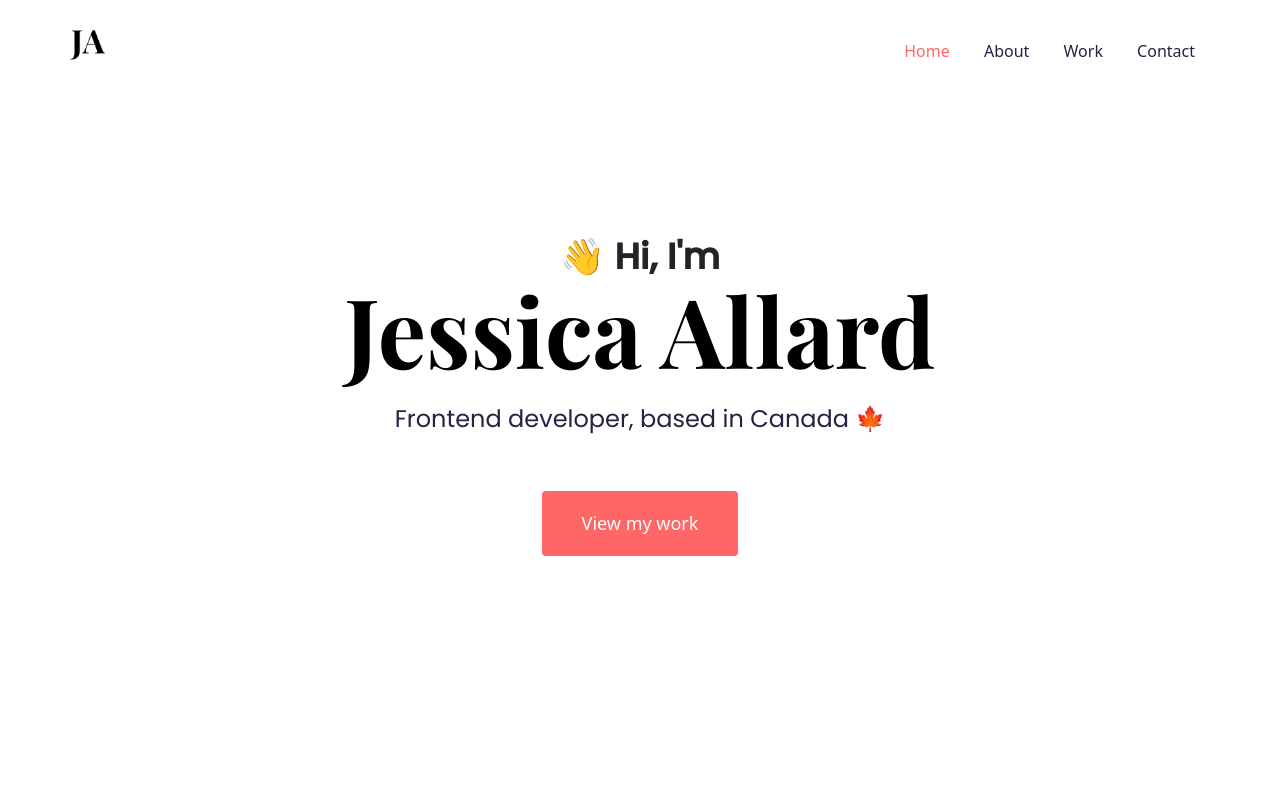
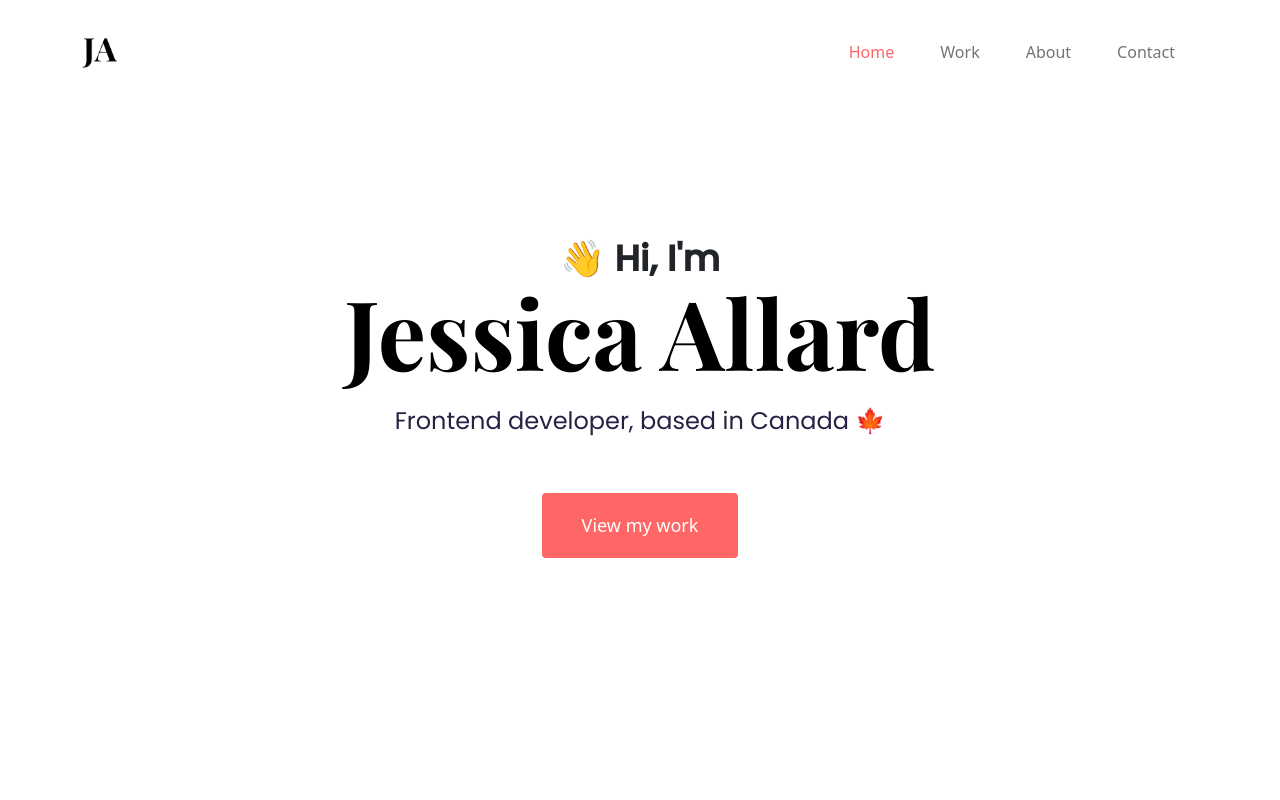
Before and after one commit to JessAM10/portfolio, a plain HTML site: page index.html in a window 1280 px wide. Shown: the top 800 px of the page. Drawn offline with nearby package versions, Linux system fonts and the light colour scheme.

Commit message:
Replaced navbar with bootstrap navbar

```diff
--- a/index.html
+++ b/index.html
@@ -30,20 +30,58 @@
   </head>
 
   <body>
-    <nav class="d-flex justify-content-between">
-      <a href="/">
-        <img src="/images/JA.png" alt="logo-placeholder" class="logo" />
-      </a>
-      <ul>
-        <li class="active">
-          <a href="/"> Home</a>
-        </li>
-        <li>
-          <a href="/about.html">About</a>
-        </li>
-        <li><a href="/work.html">Work</a></li>
-        <li><a href="/contact.html"> Contact</a></li>
-      </ul>
+    <nav class="navbar navbar-light bg-white navbar-expand-lg navbar-light">
+      <div class="container-fluid">
+        <a class="navbar-brand" href="/">
+          <img src="/images/JA.png" alt="logo" class="logo" />
+        </a>
+        <button
+          class="navbar-toggler"
+          type="button"
+          data-bs-toggle="collapse"
+          data-bs-target="#navbarNav"
+          aria-controls="navbarNav"
+          aria-expanded="false"
+          aria-label="Toggle navigation"
+        >
+          <span class="navbar-toggler-icon"></span>
+        </button>
+        <div class="collapse navbar-collapse" id="navbarNav">
+          <ul class="navbar-nav ms-auto text-center">
+            <li class="nav-item">
+              <a
+                class="nav-link"
+                aria-current="page"
+                href="/"
+                title="homepage"
+                > <span class="active">Home</span> </a
+              >
+            </li>
+
+            <li class="nav-item">
+              <a
+                class="nav-link"
+                href="/work.html"
+                title="Web development work by Jessica Allard"
+                >Work</a
+              >
+            </li>
+            <li class="nav-item">
+              <a class="nav-link" href="/about.html" title="about Jessica Allard"
+                >About</a
+              >
+            </li>
+             <li class="nav-item">
+              <a
+                class="nav-link"
+                href="/contact.html"
+                title="contact Jessica Allard"
+                >Contact</a
+              >
+            </li>
+          </ul>
+        </div>
+      </div>
     </nav>
 
     <div class="hero">
--- a/src/styles.css
+++ b/src/styles.css
@@ -63,7 +63,7 @@ nav a {
 }
 
 nav a:hover,
-nav li.active a {
+.active {
   color: var(--branding-color);
 }
 
```
Also changed, not shown: about.html (+52 -14 lines), contact.html (+51 -14 lines), work.html (+51 -15 lines).
